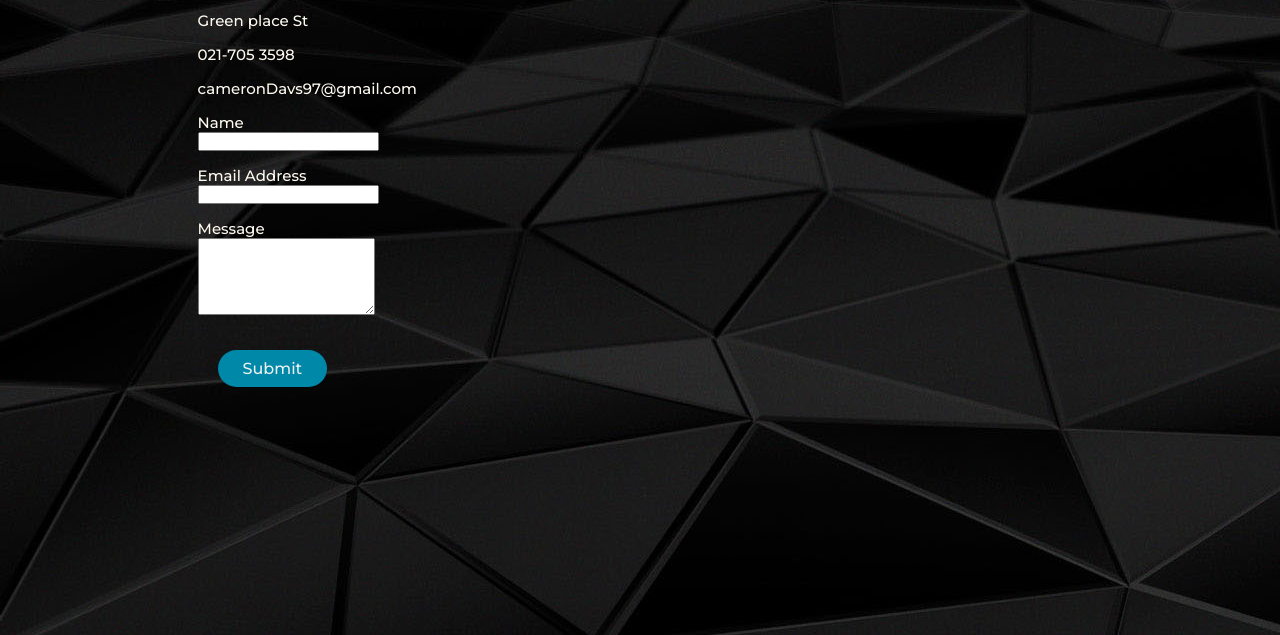
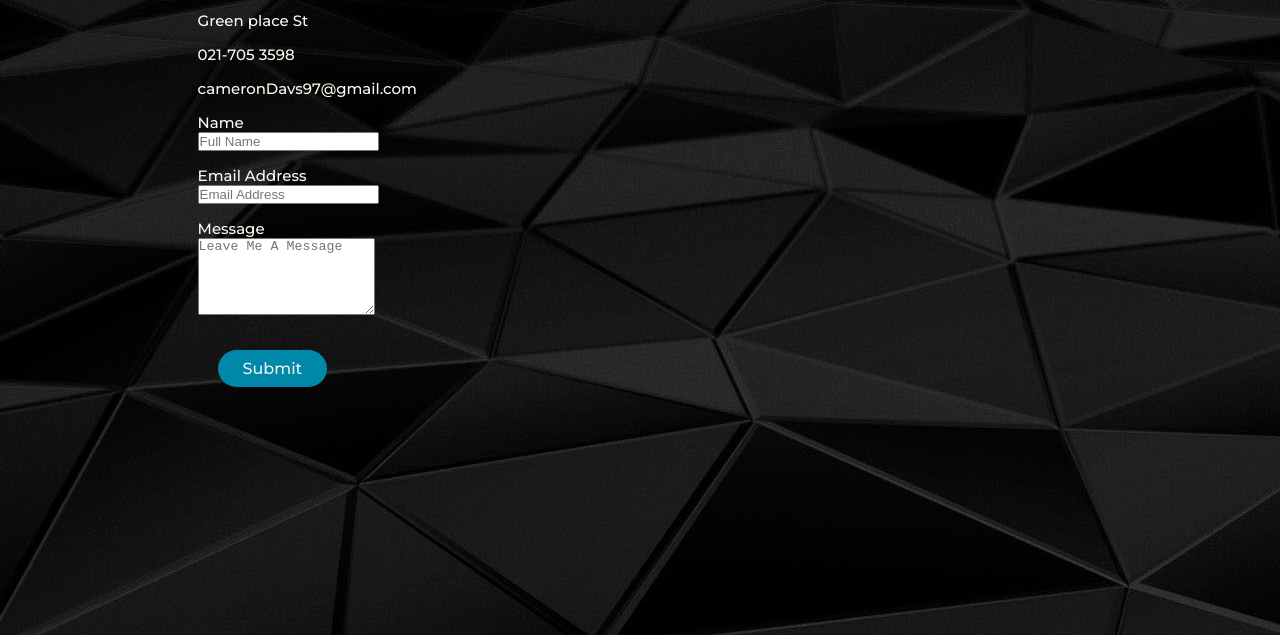
Before and after one commit to CameronDavids/CameronDavidsWebsite, a plain HTML site: page Contact.html in a window 1280 px wide. Shown: the part 165-800 px from the top of the page. Drawn offline with Linux system fonts and the light colour scheme.

Commit message:
Update Contact.html

```diff
--- a/Contact.html
+++ b/Contact.html
@@ -45,15 +45,15 @@
           <form id="contactForm">
             <p>
               <label>Name</label>
-              <input type="name" name="name" id="name" required>
+              <input type="name" name="name" id="name" required placeholder="Full Name">
             </p>
             <p>
               <label>Email Address</label>
-              <input type="email" name="email" id="email" required>
+              <input type="email" name="email" id="email" required placeholder="Email Address">
             </p>
             <p class="full">
               <label >Message</label>
-              <textarea name="message" rows="5" id="message"></textarea>
+              <textarea name="message" rows="5" id="message" placeholder="Leave Me A Message"></textarea>
             </p>
             <p>
               <button type="submit" >Submit</button>
```
